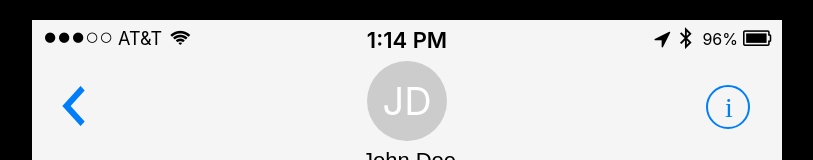
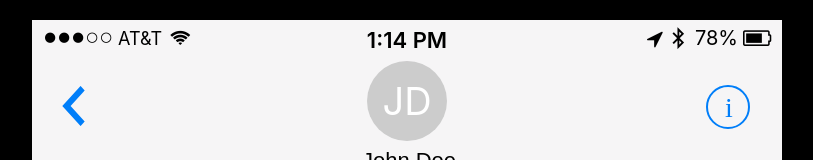
Before and after one commit to nbar1/react-imessage, a React (Create React App) app: page /messages in a window 1280 px wide. Shown: the top 160 px of the page, without its empty margins (233-1046 px from the left). Built offline with nearby package versions, Linux system fonts and the light colour scheme.

Commit message:
Converted Status Bar Antenna and Battery into dynamic components

```diff
--- a/src/components/StatusBar.css
+++ b/src/components/StatusBar.css
@@ -20,31 +20,6 @@
 	margin: 0 auto 0;
 	text-align: center;
 	width: 200px;
-}
-
-.StatusBar .antenna {
-	display: inline-block;
-	padding: 0 0 0 13px;
-	position: relative;
-}
-
-.StatusBar .antenna-circle {
-	display: inline-block;
-	height: 12px;
-	font-family: 'FontAwesome';
-	font-size: 12px;
-	margin-right: 2px;
-	width: 12px;
-}
-
-.StatusBar .antenna-circle:before {
-	content: '\f1db';
-	position: absolute;
-	top: 3px;
-}
-
-.StatusBar .antenna-circle.full:before {
-	content: '\f111';
 }
 
 .StatusBar .provider {
@@ -85,25 +60,3 @@
 .StatusBar .bluetooth:before {
 	content: '\f294';
 }
-
-.StatusBar .battery {
-	display: inline-block;
-}
-
-.StatusBar .battery-text {
-	display: inline-block;
-	margin: 2px 5px 0 0;
-	vertical-align: top;
-}
-
-.StatusBar .battery-icon {
-	display: inline-block;
-	font-family: 'FontAwesome';
-	font-size: 22px;
-	margin-right: 14px;
-	width: 25px;
-}
-
-.StatusBar .battery-icon:before {
-	content: '\f240';
-}
--- a/src/components/StatusBar.js
+++ b/src/components/StatusBar.js
@@ -1,4 +1,7 @@
 import React, { Component } from 'react';
+
+import StatusBarAntenna from './StatusBarAntenna';
+import StatusBarBattery from './StatusBarBattery';
 
 import './StatusBar.css';
 
@@ -17,23 +20,14 @@ class StatusBar extends Component {
 		return (
 			<div className="StatusBar">
 				<div className="status-bar-left">
-					<div className="antenna">
-						<div className="antenna-circle full"></div>
-						<div className="antenna-circle full"></div>
-						<div className="antenna-circle full"></div>
-						<div className="antenna-circle"></div>
-						<div className="antenna-circle"></div>
-					</div>
+					<StatusBarAntenna strength={3} />
 					<div className="provider">AT&T</div>
 					<div className="wifi"></div>
 				</div>
 				<div className="status-bar-right">
 					<div className="location"></div>
 					<div className="bluetooth"></div>
-					<div className="battery">
-						<div className="battery-text">96%</div>
-						<div className="battery-icon"></div>
-					</div>
+					<StatusBarBattery percent={78} />
 				</div>
 				<div className="status-bar-center">
 					1:14 PM
--- /dev/null
+++ b/src/components/StatusBarAntenna.css
@@ -0,0 +1,25 @@
+.StatusBarAntenna {
+	display: inline-block;
+	padding: 0 0 0 13px;
+	position: relative;
+}
+
+.StatusBarAntenna > div {
+	cursor: pointer;
+	display: inline-block;
+	height: 12px;
+	font-family: 'FontAwesome';
+	font-size: 12px;
+	margin-right: 2px;
+	width: 12px;
+}
+
+.StatusBarAntenna > div:before {
+	content: '\f1db';
+	position: absolute;
+	top: 3px;
+}
+
+.StatusBarAntenna > div.full:before {
+	content: '\f111';
+}
--- /dev/null
+++ b/src/components/StatusBarAntenna.js
@@ -0,0 +1,67 @@
+import React, { Component } from 'react';
+import PropTypes from 'prop-types';
+
+import './StatusBarAntenna.css';
+
+/**
+ * StatusBarAntenna
+ *
+ * @class
+ */
+class StatusBarAntenna extends Component {
+	/**
+	 * constructor
+	 *
+	 * @constructor
+	 * @param {object} props
+	 */
+	constructor(props) {
+		super();
+
+		this.state = props;
+	}
+
+	/**
+	 * updateStrength
+	 *
+	 * @param {number} strength
+	 * @returns {void}
+	 */
+	updateStrength(strength) {
+		this.setState({
+			strength: strength,
+		});
+	}
+
+	/**
+	 * render
+	 *
+	 * @returns {jsx}
+	 */
+	render() {
+		const antennaCircles = [1, 2, 3, 4, 5].map((strength) => {
+			return (
+				<div
+					key={strength}
+					data-strength={strength}
+					className={(this.state.strength >= strength) ? 'full' : ''}
+					onClick={function(e) {
+						this.updateStrength(e.target.dataset.strength);
+					}.bind(this)}
+				></div>
+			);
+		});
+
+		return (
+			<div className="StatusBarAntenna">
+				{antennaCircles}
+			</div>
+		);
+	}
+}
+
+StatusBarAntenna.propTypes = {
+	strength: PropTypes.oneOf([1, 2, 3, 4, 5]).isRequired,
+};
+
+export default StatusBarAntenna;
--- /dev/null
+++ b/src/components/StatusBarBattery.css
@@ -0,0 +1,39 @@
+
+.StatusBarBattery {
+	display: inline-block;
+}
+
+.StatusBarBattery .battery-text {
+	display: inline-block;
+	font-size: 20px;
+	margin: -1px 5px 0 0;
+	vertical-align: top;
+}
+
+.StatusBarBattery .battery-icon {
+	display: inline-block;
+	font-family: 'FontAwesome';
+	font-size: 22px;
+	margin-right: 14px;
+	width: 25px;
+}
+
+.StatusBarBattery .battery-icon.full:before {
+	content: '\f240';
+}
+
+.StatusBarBattery .battery-icon.high:before {
+	content: '\f241';
+}
+
+.StatusBarBattery .battery-icon.medium:before {
+	content: '\f242';
+}
+
+.StatusBarBattery .battery-icon.low:before {
+	content: '\f243';
+}
+
+.StatusBarBattery .battery-icon.empty:before {
+	content: '\f244';
+}
--- /dev/null
+++ b/src/components/StatusBarBattery.js
@@ -0,0 +1,49 @@
+import React, { Component } from 'react';
+import PropTypes from 'prop-types';
+
+import './StatusBarBattery.css';
+
+/**
+ * StatusBarBattery
+ *
+ * @class
+ */
+class StatusBarBattery extends Component {
+	/**
+	 * render
+	 *
+	 * @returns {jsx}
+	 */
+	render() {
+		let batteryIconClass;
+
+		if (this.props.percent > 80) {
+			batteryIconClass = 'full';
+		}
+		else if (this.props.percent > 60) {
+			batteryIconClass = 'high';
+		}
+		else if (this.props.percent > 40) {
+			batteryIconClass = 'medium';
+		}
+		else if (this.props.percent > 15) {
+			batteryIconClass = 'low';
+		}
+		else {
+			batteryIconClass = 'empty';
+		}
+
+		return (
+			<div className="StatusBarBattery">
+				<div className="battery-text">{this.props.percent}%</div>
+				<div className={'battery-icon ' + batteryIconClass}></div>
+			</div>
+		);
+	}
+}
+
+StatusBarBattery.propTypes = {
+	percent: PropTypes.number.isRequired,
+};
+
+export default StatusBarBattery;
```
